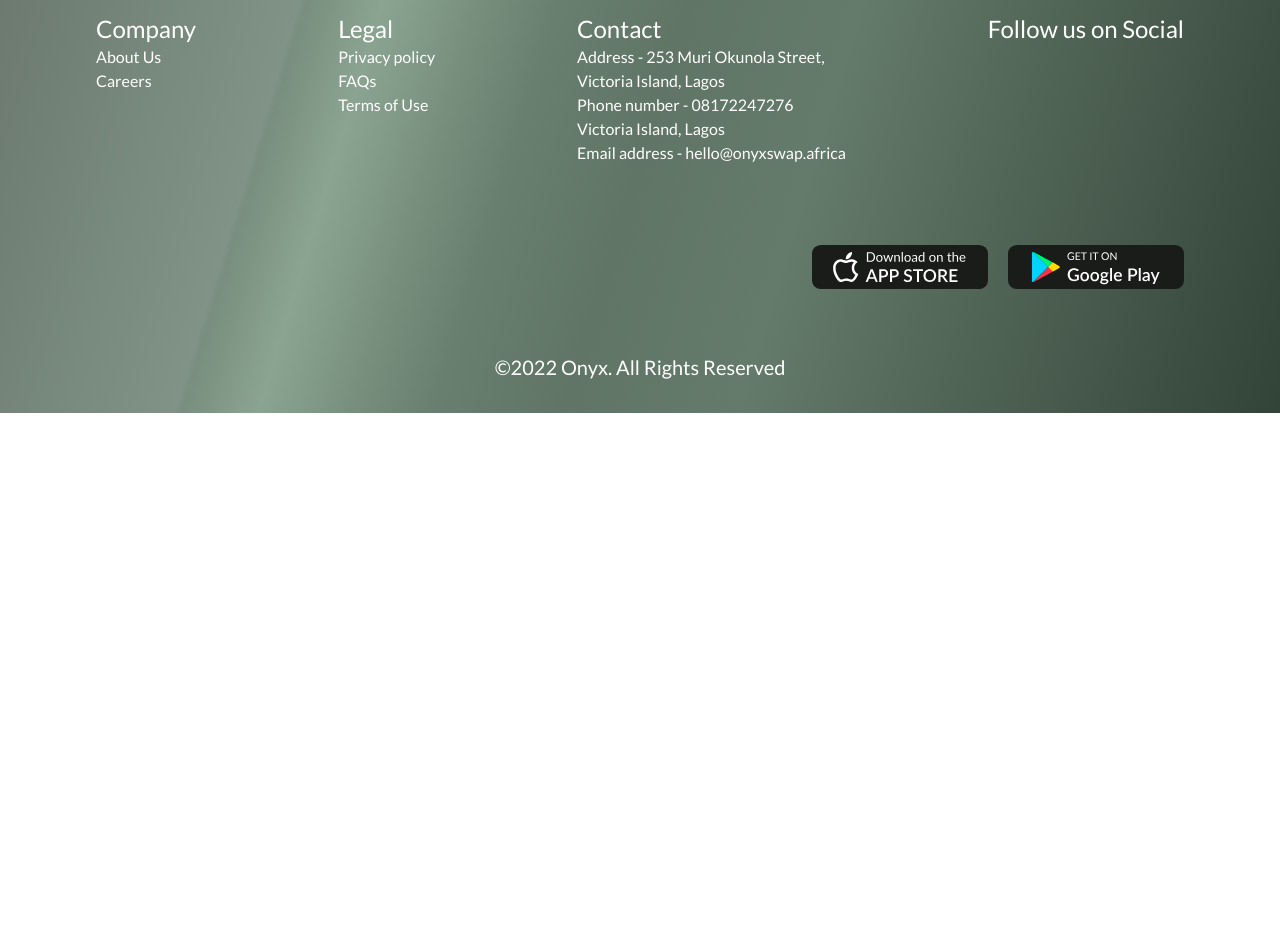
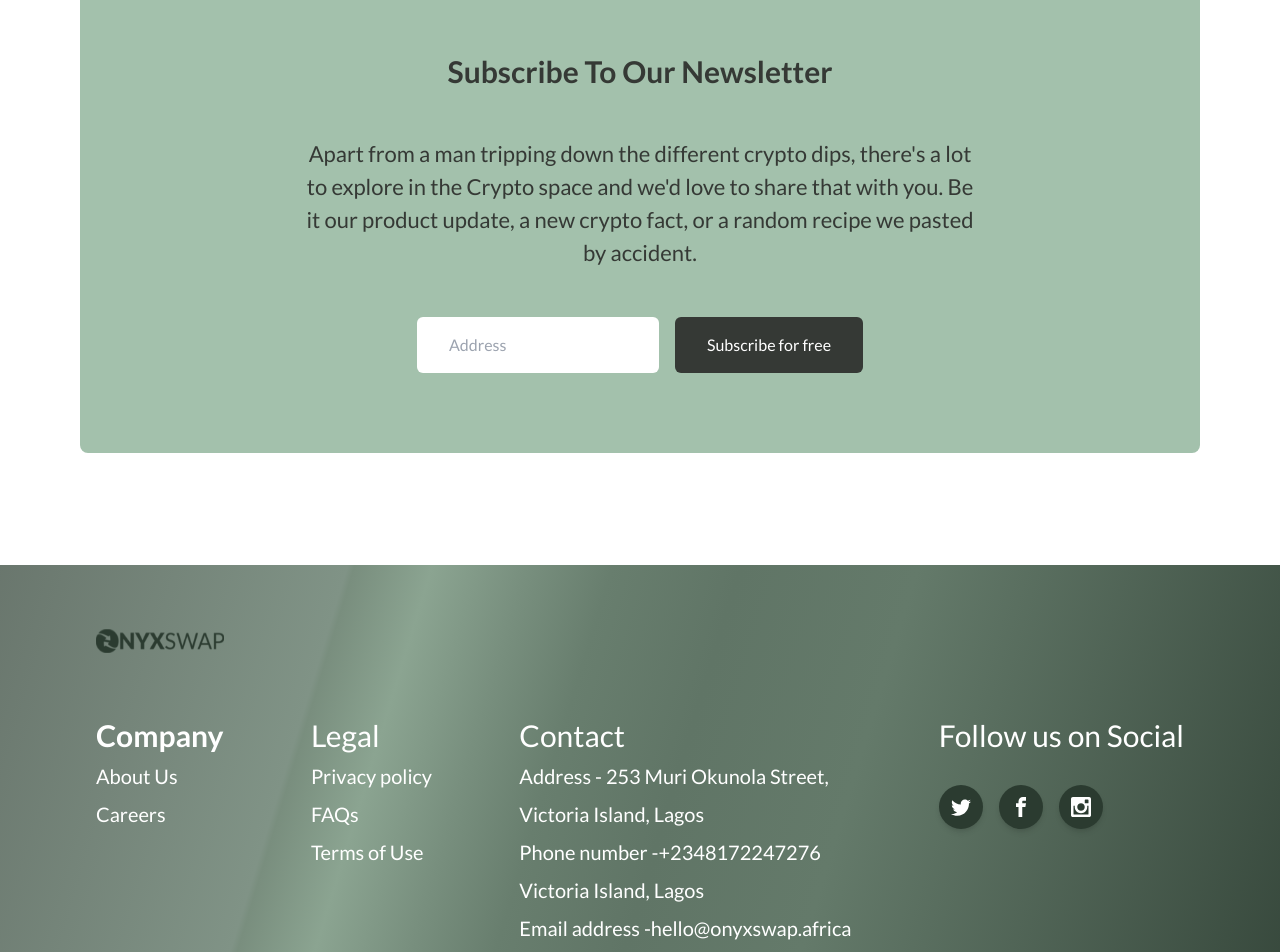
Before and after one commit to focus110/onyx, a React (Create React App) app: page / in a window 1280 px wide. Shown: the part 1020-1972 px from the top of the page. Before the commit the page ends 1433 px from the top, so only its background shows below. Built offline with nearby package versions, Linux system fonts and the light colour scheme.

Commit message:
created newsletter component

```diff
--- a/src/components/Footer.jsx
+++ b/src/components/Footer.jsx
@@ -11,7 +11,7 @@ import Logo from "./Logo";
 
 const Footer = () => {
   return (
-    <div className="pt-16 footer-grd px-4">
+    <div className="pt-8 sm:pt-16 footer-grd px-4">
       <div className="container flex flex-col">
         <Link to="/" className="order-1">
           <Logo />
@@ -20,52 +20,92 @@ const Footer = () => {
         <div className="flex space-x-4 py-4 pt-6 sm:hidden order-2">
           <Link
             to="#"
-            className="bg-primary shadow-md p-2 rounded-full text-white"
+            className="bg-primary shadow-md p-3 rounded-full text-white"
           >
-            <ImTwitter className="w-6 h-6" />
+            <ImTwitter className="w-5 h-5" />
           </Link>
           <Link
             to="#"
-            className="bg-primary shadow-md p-2 rounded-full text-white"
+            className="bg-primary shadow-md p-3 rounded-full text-white"
           >
-            <ImFacebook className="w-6 h-6" />
+            <ImFacebook className="w-5 h-5" />
           </Link>
           <Link
             to="#"
-            className="bg-primary shadow-md p-2 rounded-full text-white"
+            className="bg-primary shadow-md p-3 rounded-full text-white"
           >
-            <ImInstagram className="w-6 h-6" />
+            <ImInstagram className="w-5 h-5" />
           </Link>
         </div>
 
-        <div className="order-4 sm:order-2 flex flex-col sm:flex-row justify-between items-start py-8 sm:py-16 text-white">
+        <div className="flex flex-col md:flex-row justify-between order-4 sm:order-2 space-y-8 md:space-y-0 py-8 sm:py-16 text-white">
           <div className="">
-            <h4 className="text-2xl">Company</h4>
-            <ul>
-              <li>About Us</li>
-              <li>Careers</li>
+            <h4 className="text-[22px] lg:text-3xl font-semibold pb-2">
+              Company
+            </h4>
+            <ul className="text-[14px] sm:text-[16px] lg:text-[20px] font-semibold sm:font-normal space-y-2">
+              <li>
+                <Link to="#">About Us</Link>
+              </li>
+              <li>
+                <Link to="#">Careers</Link>
+              </li>
             </ul>
           </div>
           <div className="">
-            <h4 className="text-2xl">Legal</h4>{" "}
-            <ul>
-              <li>Privacy policy</li>
-              <li>FAQs</li>
-              <li>Terms of Use</li>
+            <h4 className="text-[22px] lg:text-3xl pb-2">Legal</h4>{" "}
+            <ul className="text-[14px] sm:text-[16px] lg:text-[20px] font-semibold sm:font-normal space-y-2">
+              <li>
+                <Link to="#">Privacy policy</Link>
+              </li>
+              <li>
+                <Link to="#">FAQs</Link>
+              </li>
+              <li>
+                <Link to="#">Terms of Use</Link>
+              </li>
             </ul>
           </div>
           <div className="">
-            <h4 className="text-2xl">Contact</h4>
-            <ul>
+            <h4 className="text-[22px] lg:text-3xl pb-2">Contact</h4>
+            <ul className="text-[14px] sm:text-[16px] lg:text-[20px] font-semibold sm:font-normal space-y-2">
               <li>Address - 253 Muri Okunola Street, </li>
               <li>Victoria Island, Lagos</li>
-              <li>Phone number - 08172247276</li>
+              <li>
+                <span>Phone number</span> -
+                <a href="tel:+2348172247276">+2348172247276</a>
+              </li>
               <li>Victoria Island, Lagos</li>
-              <li>Email address - hello@onyxswap.africa</li>
+              <li>
+                <span>Email address</span> -
+                <a href="mailto:onyx@gmail.com">hello@onyxswap.africa</a>
+              </li>
             </ul>
           </div>
-          <div className="">
-            <h4 className="text-2xl">Follow us on Social</h4>
+          <div className="hidden sm:block">
+            <h4 className="text-[22px] lg:text-3xl pb-2 sm:font-normal space-y-2">
+              Follow us on Social
+            </h4>
+            <ul className="hidden sm:flex space-x-4 py-4 pt-6 order-2">
+              <Link
+                to="#"
+                className="bg-primary shadow-md p-3 rounded-full text-white"
+              >
+                <ImTwitter className="w-5 h-5" />
+              </Link>
+              <Link
+                to="#"
+                className="bg-primary shadow-md p-3 rounded-full text-white"
+              >
+                <ImFacebook className="w-5 h-5" />
+              </Link>
+              <Link
+                to="#"
+                className="bg-primary shadow-md p-3 rounded-full text-white"
+              >
+                <ImInstagram className="w-5 h-5" />
+              </Link>
+            </ul>
           </div>
         </div>
 
@@ -78,7 +118,7 @@ const Footer = () => {
           </Link>
         </div>
 
-        <p className="order-5 text-white text-center text-xl pt-16 pb-8">
+        <p className="order-5 text-white text-center text-[14px] sm:text-xl pt-4 sm:pt-16 pb-8">
           ©2022 Onyx. All Rights Reserved
         </p>
       </div>
--- /dev/null
+++ b/src/components/Subscribe.jsx
@@ -0,0 +1,58 @@
+import React from "react";
+
+const Subscribe = () => {
+  return (
+    <div className="bg-white">
+      <div className="md:hidden py-16 sm:py-20 space-y-8 sm:space-y-12 px-2 md:px-56 rounded-lg text-center">
+        <h2 className="text-[20px] sm:text-3xl font-semibold">
+          Subscribe to our newsletter
+        </h2>
+
+        <form className="flex flex-col w-[80%] sm:w-[70%] mx-auto md:space-x-4 space-y-4 md:space-y-0">
+          <input
+            className="outline-none border-2 h-[57px] border-[#D4D4D8] py-4 px-8 rounded-md text-[#000000] placeholder-black"
+            type="text"
+            placeholder="First name"
+            required
+          />
+          <input
+            className="outline-none border-2 h-[57px] border-[#D4D4D8] py-4 px-8 rounded-md text-[#000000] placeholder-black"
+            type="text"
+            placeholder="Email address"
+            required
+          />
+          <button className="py-4 px-8 rounded-md text-white bg-primary-dark">
+            Subscribe for free
+          </button>
+        </form>
+      </div>
+
+      <div className="hidden md:block container bg-white py-28 text-primary-dark">
+        <div className=" bg-[#A3C1AC] py-16 sm:py-20 space-y-8 sm:space-y-12 px-2 sm:px-16 lg:px-56 rounded-lg text-center">
+          <h2 className="sm:text-3xl font-semibold">
+            Subscribe To Our Newsletter
+          </h2>
+          <p className="sm:text-[22px]">
+            Apart from a man tripping down the different crypto dips, there's a
+            lot to explore in the Crypto space and we'd love to share that with
+            you. Be it our product update, a new crypto fact, or a random recipe
+            we pasted by accident.
+          </p>
+          <form className="sm:space-x-4 space-y-4 sm:space-y-0">
+            <input
+              className="outline-none py-4 px-8 rounded-md text-[#2B3B30]"
+              type="text"
+              placeholder="Address"
+              required
+            />
+            <button className="py-4 px-8 rounded-md text-white bg-primary-dark">
+              Subscribe for free
+            </button>
+          </form>
+        </div>
+      </div>
+    </div>
+  );
+};
+
+export default Subscribe;
--- a/src/pages/Main.jsx
+++ b/src/pages/Main.jsx
@@ -1,11 +1,13 @@
 import React from "react";
 import Footer from "../components/Footer";
 import Hero from "../components/Hero";
+import Subscribe from "../components/Subscribe";
 
 const Main = () => {
   return (
     <div className="relative bg-[#fafafa] overflow-hidden">
       <Hero />
+      <Subscribe />
       <Footer />
     </div>
   );
--- a/tailwind.config.js
+++ b/tailwind.config.js
@@ -15,6 +15,7 @@ module.exports = {
     extend: {
       colors: {
         primary: "#2B3B30",
+        "primary-dark": "#353935",
         "btn-primary": "#353935",
       },
       backgroundImage: {
```
